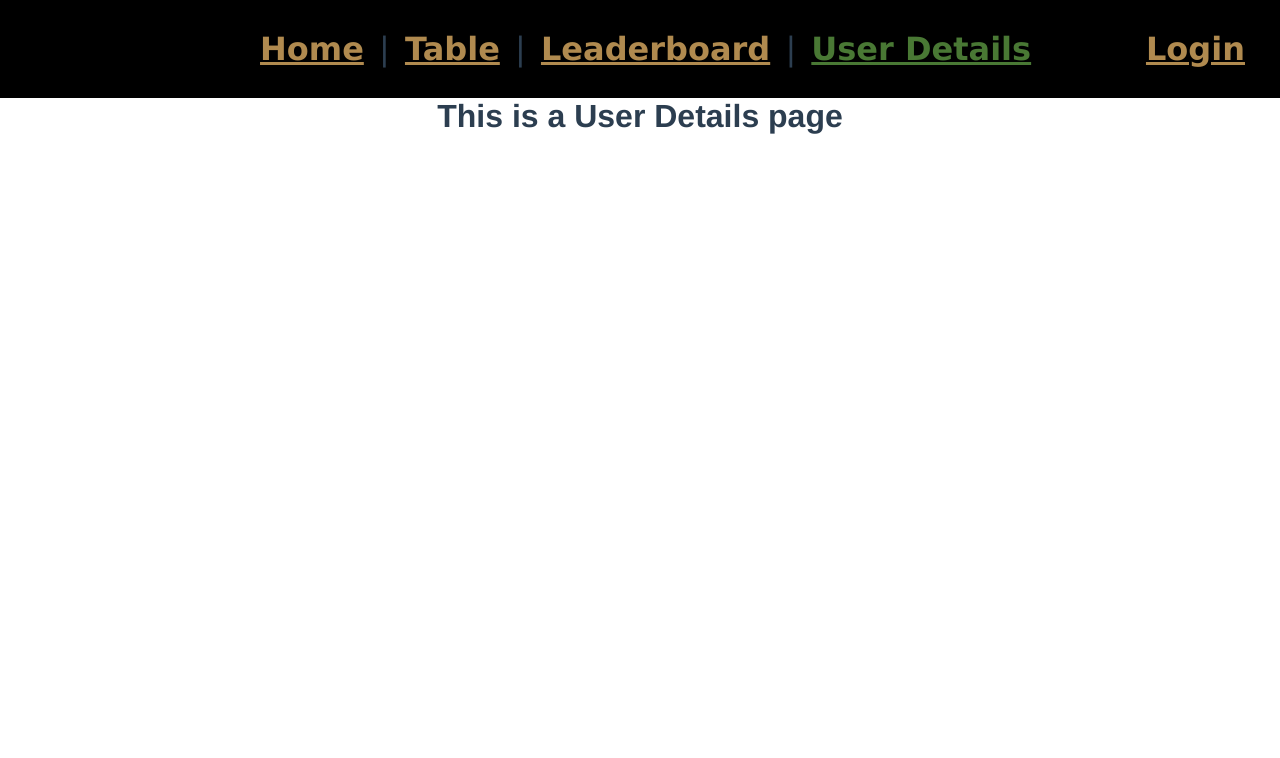
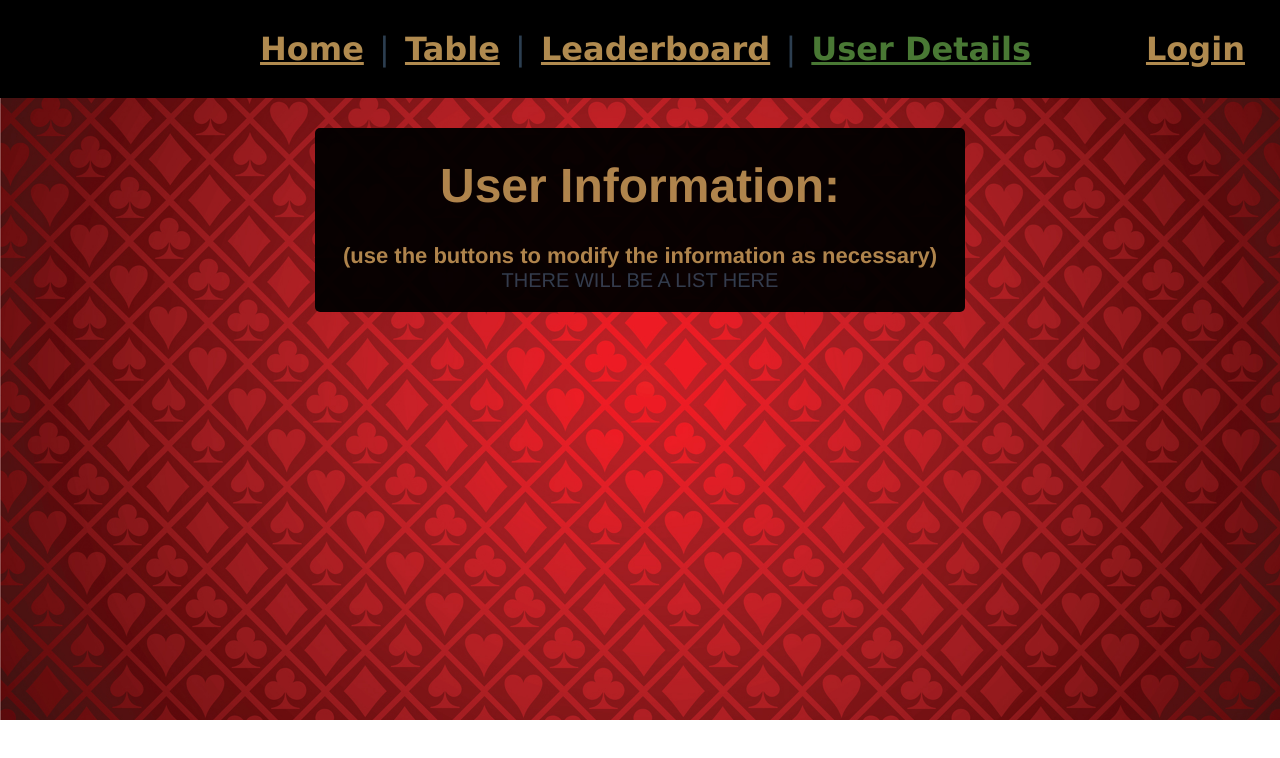
Before and after one commit to CaymanWilliams/CreativeProject4, a Vue app in the folder front-end/: page /UserDetails in a window 1280 px wide. Shown: the top 758 px of the page. Built offline with nearby package versions, Linux system fonts and the light colour scheme.

Commit message:
more mockup

```diff
--- a/front-end/src/App.vue
+++ b/front-end/src/App.vue
@@ -16,6 +16,8 @@
 * {
   margin: 0;
 }
+
+
 #app {
   font-family: Avenir, Helvetica, Arial, sans-serif;
   -webkit-font-smoothing: antialiased;
@@ -41,4 +43,11 @@
 #nav a.router-link-exact-active{
   color: #497834;
 }
+
+@media only screen and (max-width: 990px) {
+#nav{
+  font-size: 16pt;
+}
+
+}
 </style>
--- a/front-end/src/views/Login.vue
+++ b/front-end/src/views/Login.vue
@@ -34,7 +34,7 @@
 
 <style scoped>
 h1 {
-  font-size: 48px;
+  font-size: 36px;
   font-variant: capitalize;
   font-family: 'Avenir', Helvetica, Arial, sans-serif;
   -webkit-font-smoothing: antialiased;
@@ -46,7 +46,7 @@ h1 {
 }
 
 h2 {
-  font-size: 38px;
+  font-size: 28px;
   font-variant: capitalize;
   font-family: 'Avenir', Helvetica, Arial, sans-serif;
   -webkit-font-smoothing: antialiased;
@@ -56,8 +56,8 @@ h2 {
 }
 
 .bigger {
-  font-size: 32px;
-  margin-bottom: 20px;
+  font-size: 24px;
+  margin-bottom: 10px;
 }
 
 
@@ -72,7 +72,7 @@ h2 {
   color: #b08a4f;
   border-radius: 30px;
   margin-bottom: 20px;
-  font-size: 30px;
+  font-size: 18px;
   padding: 15px;
 }
 
@@ -126,4 +126,20 @@ input {
   background-color: #d9534f;
   color: #fff;
 }
+
+@media only screen and (max-width: 990px) {
+  h1 {
+    font-size: 16pt;
+  }
+  h2 {
+    font-size: 14pt;
+  }
+  .bigger {
+    font-size: 12pt;
+  }
+  .pure-button {
+    font-size: 12pt;
+  }
+
+}
 </style>
--- a/front-end/src/views/UserDetails.vue
+++ b/front-end/src/views/UserDetails.vue
@@ -1,5 +1,78 @@
 <template>
-  <div class="about">
-    <h1>This is a User Details page</h1>
+<div class="users">
+  <div class="box">
+    <h1>User Information:</h1>
+    <div v-if="error" class = "error"> <h1> Please Login or Register to view user data </h1></div>
+    <div v-else>
+      <h2>(use the buttons to modify the information as necessary)</h2>
+      <div class = "information">{{information}}THERE WILL BE A LIST HERE</div>
+    </div>
+
   </div>
+</div>
 </template>
+
+<script>
+export default {
+  name: 'Table',
+  components: {
+  },
+}
+
+</script>
+
+<style scoped>
+h1 {
+  font-size: 48px;
+  font-variant: capitalize;
+  font-family: 'Avenir', Helvetica, Arial, sans-serif;
+  -webkit-font-smoothing: antialiased;
+  -moz-osx-font-smoothing: grayscale;
+  color: #b08a4f;
+  margin-bottom: 20px;
+  background-color: black;
+  padding: 10px;
+}
+
+h2 {
+  font-size: 22px;
+  font-variant: capitalize;
+  font-family: 'Avenir', Helvetica, Arial, sans-serif;
+  -webkit-font-smoothing: antialiased;
+  -moz-osx-font-smoothing: grayscale;
+  color: #b08a4f;
+}
+
+
+.users {
+  padding: 30px;
+  display: flex;
+  justify-content: center;
+}
+
+.users::after {
+content: "";
+background: url(/images/user.jpg);
+background-size: 100%;
+background-repeat: no-repeat;
+top: 0;
+left: 0;
+bottom: 0;
+right: 0;
+position: absolute;
+z-index: -1;
+}
+
+.box {
+  background: black;
+  opacity: 0.95;
+  width: 50%;
+  padding: 20px;
+  font-size: 20px;
+  text-align: center;
+  border-radius: 5px;
+  justify-content: center;
+  text-align: center;
+  display: inline;
+}
+</style>
```
Also changed, not shown: front-end/public/images/user.jpg (added).
